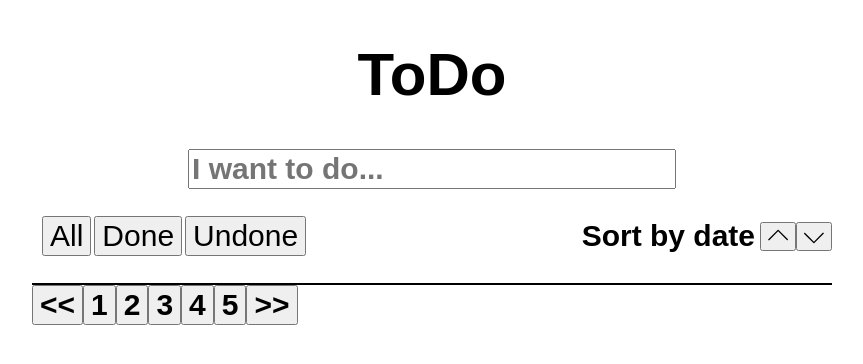
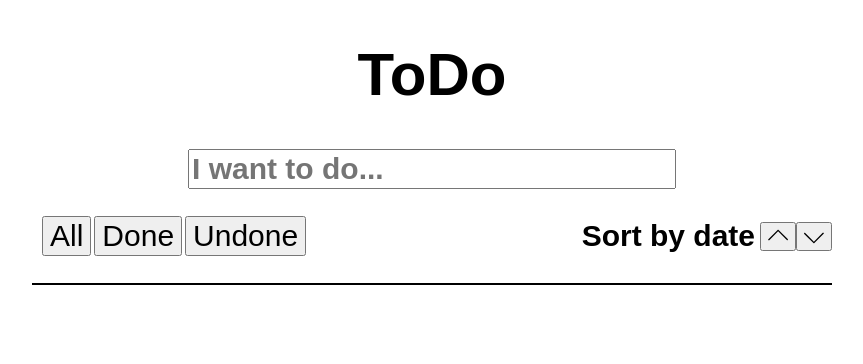
Before and after one commit to ShvachkinArtem/Todo, a React (Create React App) app: page / in a window 1280 px wide. Shown: the top 364 px of the page, without its empty margins (208-1071 px from the left). Built offline with nearby package versions, Linux system fonts and the light colour scheme; a web font is replaced by a local one.

Commit message:
Added paginationE

```diff
--- a/src/App.js
+++ b/src/App.js
@@ -4,9 +4,10 @@ import { useEffect, useState } from "react"
 
 const App = () => {
   const [todos, setTodos] = useState([])
+  const [count, setCount] = useState([])
   const [filterSort, setFilter] = useState([])
   const [newTitle, setTitle] = useState("")
-
+  const [newPage, setPage] = useState(0)
   const [filter, setnewFilter] = useState('ALL');
 
   const addTodo = () => {
@@ -14,23 +15,32 @@ const App = () => {
   }
 
   useEffect(() => {
+    setCount(todos.length);
+
+    const sliceTodos = ([...todos].slice(5 * newPage, 5 * newPage + 5))
+
+    if(newPage>0 && sliceTodos.length === 0){
+      setPage(prev => prev-1)
+      return
+    }
+
     if (filter === 'ALL') {
-      setFilter([...todos]);
+      setFilter([...sliceTodos]);
       return;
     }
 
     if (filter === 'DONE') {
-      setFilter([...todos].filter(todos => todos.status === true))
+      setFilter([...sliceTodos].filter(todos => todos.status === true))
       return;
     }
 
 
     if (filter === 'UNDONE') {
-      setFilter([...todos].filter(todos => todos.status === false))
+      setFilter([...sliceTodos].filter(todos => todos.status === false))
       return;
     }
 
-  }, [filter, todos])
+  }, [filter, todos, newPage])
 
   const [newId, setId] = useState(0)
   const toggleTodo = (id, newStatus) => {
@@ -80,6 +90,19 @@ const App = () => {
     }))
   }
 
+  const countPages = Math.ceil(count/5);
+
+  const paginationButtons = []
+  for(let i = 0 ;i<countPages;i++) {
+    paginationButtons.push(<button onClick={() => setPage(i)} className="pagination-button">{i+1}</button>)
+  }
+
+  const pagination = count > 5 ? (<div className="pagination-wrapper">
+    <button className="pagination-button" onClick={() => setPage(0)}> {"<<"}</button>
+    {paginationButtons}
+    <button className="pagination-button" onClick={() => setPage(countPages - 1)}>{">>"}</button>
+  </div>) : <></>
+
   return (
     <div>
       <h1 className="header">
@@ -125,15 +148,8 @@ const App = () => {
 
 
 
-      <div className="pagination-wrapper">
-        <button className="pagination-button">{"<<"}</button>
-        <button className="pagination-button">1</button>
-        <button className="pagination-button">2</button>
-        <button className="pagination-button">3</button>
-        <button className="pagination-button">4</button>
-        <button className="pagination-button">5</button>
-        <button className="pagination-button">{">>"}</button>
-      </div>
+{pagination}
+
     </div>
   );
 }
```
